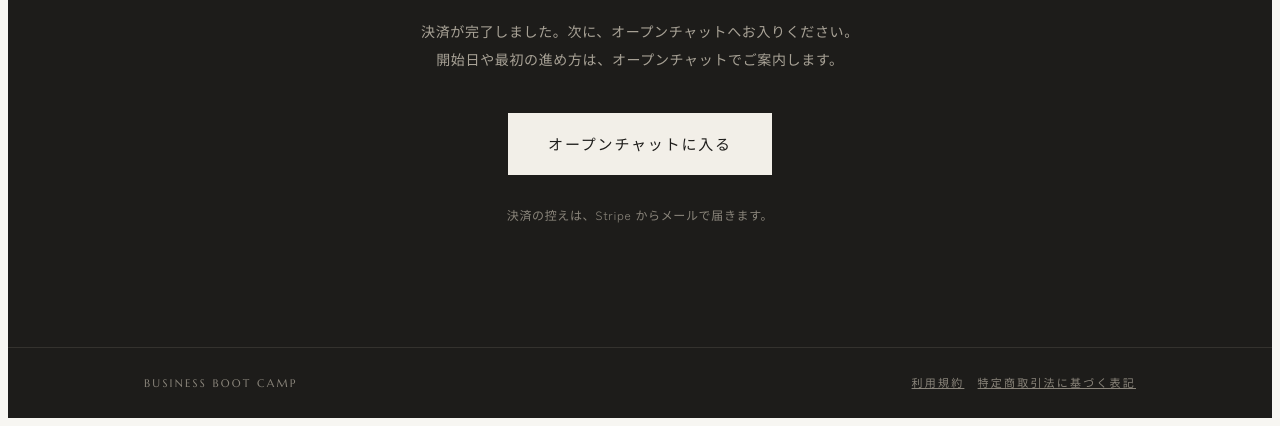
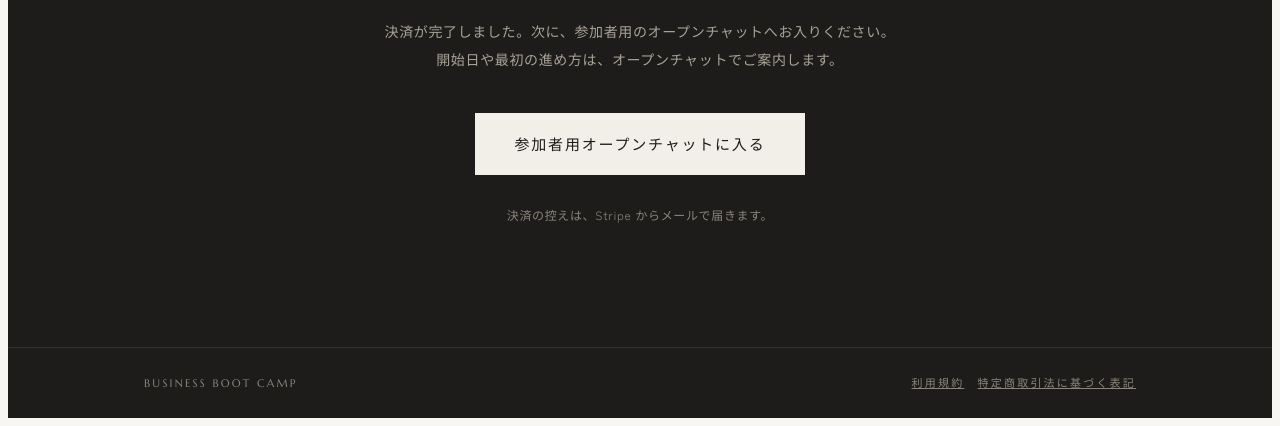
Before and after one commit to wclosetk8114-collab/business-bootcamp, a plain HTML site: page thanks.html in a window 1280 px wide. Shown: the part 386-812 px from the top of the page. Drawn offline with Linux system fonts and the light colour scheme.

Commit message:
完了ページのオープンチャットを参加者用に変更

```diff
--- a/thanks.html
+++ b/thanks.html
@@ -14,8 +14,8 @@
 <section class="close" style="padding-block:120px"><div class="wrap">
   <span class="en">THANK YOU</span>
   <h2 style="margin-top:16px">お申し込み、<br>ありがとうございます。</h2>
-  <p>決済が完了しました。次に、オープンチャットへお入りください。<br>開始日や最初の進め方は、オープンチャットでご案内します。</p>
-  <a class="btn" href="https://line.me/ti/g2/GYsm-IMVcy-HdyVekUXhbRN8p0aC4tSzVjt2Kg" target="_blank" rel="noopener">オープンチャットに入る</a>
+  <p>決済が完了しました。次に、参加者用のオープンチャットへお入りください。<br>開始日や最初の進め方は、オープンチャットでご案内します。</p>
+  <a class="btn" href="https://line.me/ti/g2/1X7Iq3kud7pfhoz3N8REaz47xCOjIOV1K1rMVQ" target="_blank" rel="noopener">参加者用オープンチャットに入る</a>
   <p class="note">決済の控えは、Stripe からメールで届きます。</p>
 </div></section>
 <footer><div class="wrap"><span>BUSINESS BOOT CAMP</span><span><a href="terms.html">利用規約</a>　<a href="tokushoho.html">特定商取引法に基づく表記</a></span></div></footer>
```
Also changed, not shown: 1 other file.
